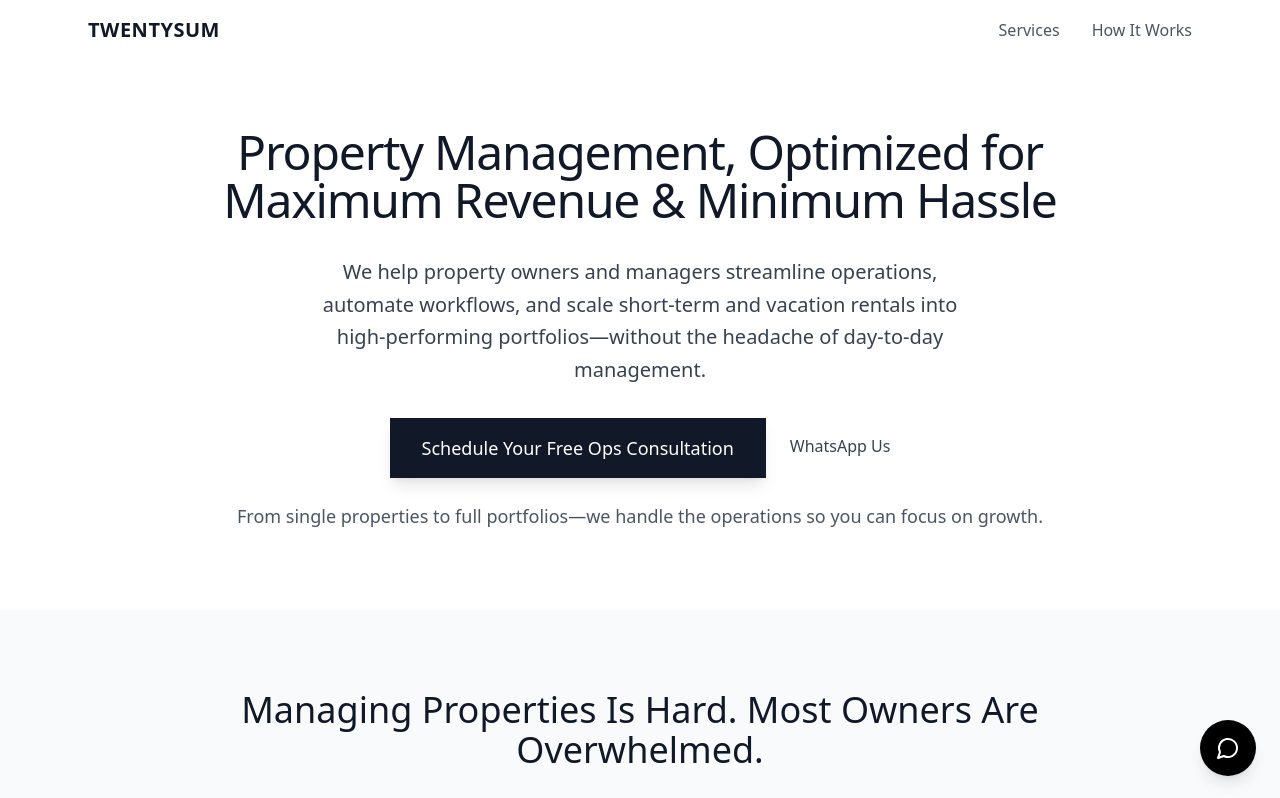
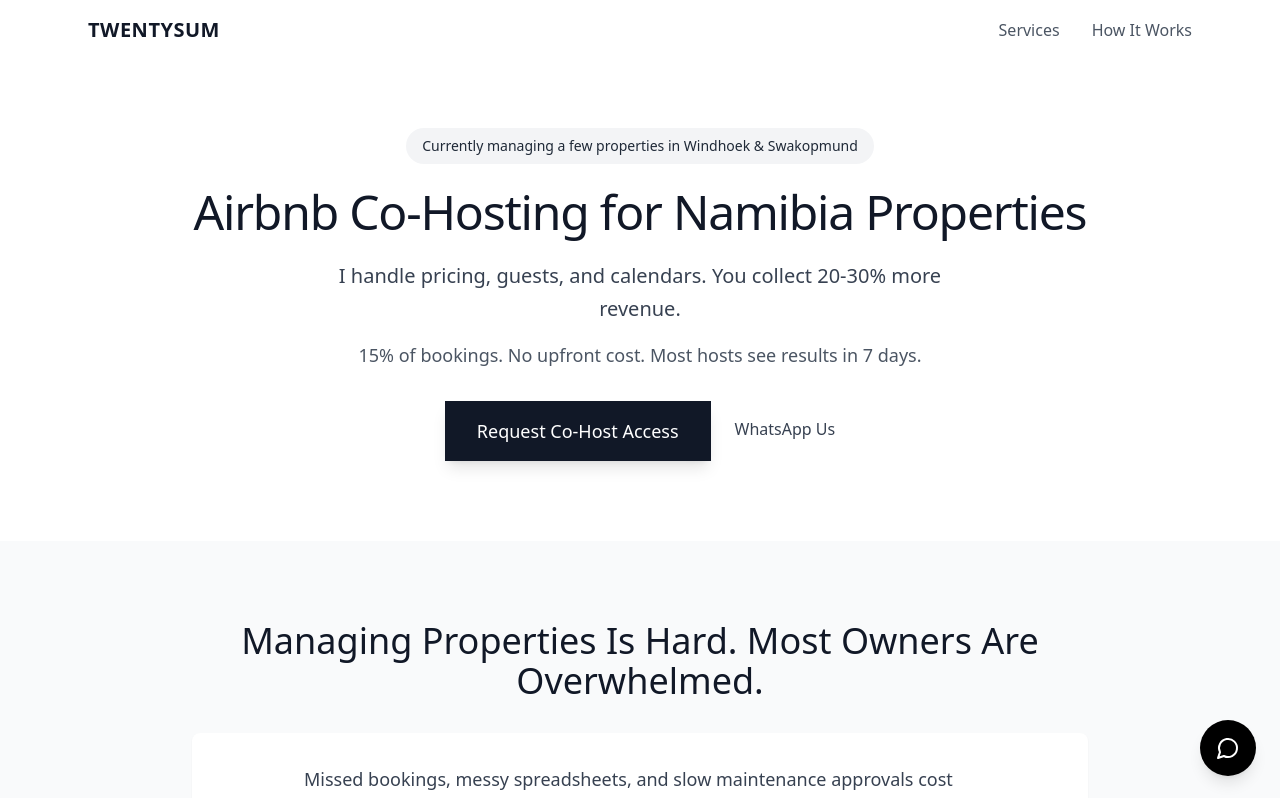
Before and after one commit to Projectcaroline/auvra, a React (Vite) app: page / in a window 1280 px wide. Shown: the top 798 px of the page. Built offline with nearby package versions, Linux system fonts and the light colour scheme; a web font is replaced by a local one.

Commit message:
Actually Implement Airbnb Co-Hosting Changes

```diff
--- a/index.html
+++ b/index.html
@@ -6,9 +6,9 @@
     <meta name="viewport" content="width=device-width, initial-scale=1.0" />
     <meta http-equiv="Content-Security-Policy" content="upgrade-insecure-requests">
     <meta http-equiv="Strict-Transport-Security" content="max-age=31536000; includeSubDomains">
-    <title>Twentysum - B2B Property Management Operations & Automation</title>
-    <meta name="description" content="We automate property management operations so companies can scale high-end portfolios without adding staff. Workflow automation, portfolio optimization, and full-service operations for PM companies." />
-    <meta name="keywords" content="property management operations, B2B property management, vacation rental automation, portfolio optimization, property management companies, workflow automation" />
+    <title>Airbnb Co-Hosting Namibia | Windhoek & Swakopmund Property Management</title>
+    <meta name="description" content="Professional Airbnb co-hosting in Namibia. 15% fee, 20-30% revenue increase. I handle pricing, guests & calendars for Windhoek, Swakopmund & Langstrand properties." />
+    <meta name="keywords" content="airbnb co-host namibia, windhoek airbnb management, swakopmund vacation rental, airbnb co-hosting, short term rental management namibia" />
     <meta name="author" content="Twentysum Private AI Systems" />
     <meta name="robots" content="index, follow" />
     <meta name="language" content="English" />
@@ -16,15 +16,15 @@
     <!-- Open Graph / Facebook -->
     <meta property="og:type" content="website" />
     <meta property="og:url" content="https://twentysum.online/" />
-    <meta property="og:title" content="Twentysum - B2B Property Management Operations & Automation" />
-    <meta property="og:description" content="We automate property management operations so companies can scale high-end portfolios without adding staff. Specializing in operational excellence for PM companies." />
+    <meta property="og:title" content="Airbnb Co-Hosting Namibia | Windhoek & Swakopmund Property Management" />
+    <meta property="og:description" content="Professional Airbnb co-hosting in Namibia. I handle pricing, guests & calendars for Windhoek, Swakopmund & Langstrand properties." />
     <meta property="og:image" content="https://images.pexels.com/photos/3756679/pexels-photo-3756679.jpeg?auto=compress&cs=tinysrgb&w=1200&h=630" />
 
     <!-- Twitter -->
     <meta property="twitter:card" content="summary_large_image" />
     <meta property="twitter:url" content="https://twentysum.online/" />
-    <meta property="twitter:title" content="Twentysum - B2B Property Management Operations & Automation" />
-    <meta property="twitter:description" content="We automate property management operations so companies can scale high-end portfolios without adding staff. Specializing in operational excellence for PM companies." />
+    <meta property="twitter:title" content="Airbnb Co-Hosting Namibia | Windhoek & Swakopmund Property Management" />
+    <meta property="twitter:description" content="Professional Airbnb co-hosting in Namibia. I handle pricing, guests & calendars for Windhoek, Swakopmund & Langstrand properties." />
     <meta property="twitter:image" content="https://images.pexels.com/photos/3756679/pexels-photo-3756679.jpeg?auto=compress&cs=tinysrgb&w=1200&h=630" />
 
     <!-- Structured Data -->
@@ -33,7 +33,7 @@
       "@context": "https://schema.org",
       "@type": "LocalBusiness",
       "name": "Twentysum",
-      "description": "B2B property management operations and automation. We help property management companies scale high-end portfolios without adding staff.",
+      "description": "Professional Airbnb co-hosting services in Namibia. Specializing in Windhoek, Swakopmund, and coastal property management.",
       "url": "https://twentysum.online",
       "telephone": "+264812568924",
       "email": "ajarlandings@gmail.com",
--- a/src/App.tsx
+++ b/src/App.tsx
@@ -54,21 +54,27 @@ const App = () => {
       {/* Hero Section */}
       <section className="pt-32 pb-20 px-6">
         <div className="max-w-4xl mx-auto text-center">
-          <h1 className="text-4xl md:text-5xl font-light leading-tight mb-8 tracking-tight text-gray-900">
-            Property Management, Optimized for Maximum Revenue & Minimum Hassle
+          <div className="bg-gray-100 text-gray-800 px-4 py-2 rounded-full text-sm font-medium mb-6 inline-block">
+            Currently managing a few properties in Windhoek & Swakopmund
+          </div>
+          <h1 className="text-4xl md:text-5xl font-light leading-tight mb-6 tracking-tight text-gray-900">
+            Airbnb Co-Hosting for Namibia Properties
           </h1>
-          <p className="text-xl text-gray-700 mb-8 max-w-2xl mx-auto leading-relaxed">
-            We help property owners and managers streamline operations, automate workflows, and scale short-term and vacation rentals into high-performing portfolios—without the headache of day-to-day management.
+          <p className="text-xl text-gray-700 mb-4 max-w-2xl mx-auto leading-relaxed">
+            I handle pricing, guests, and calendars. You collect 20-30% more revenue.
+          </p>
+          <p className="text-lg text-gray-600 mb-8 max-w-2xl mx-auto">
+            15% of bookings. No upfront cost. Most hosts see results in 7 days.
           </p>
           <div className="flex flex-col sm:flex-row gap-6 justify-center items-center">
             <button
-              onClick={() => window.open('https://calendly.com/twentysum/property-consultation', '_blank')}
+              onClick={() => window.open('https://wa.me/264812568924?text=Hi%2C%20I%27d%20like%20to%20request%20co-host%20access%20for%20my%20Airbnb%20property', '_blank')}
               className="bg-gray-900 text-white px-8 py-4 text-lg font-medium hover:bg-gray-800 transition-colors shadow-lg"
             >
-              Schedule Your Free Ops Consultation
+              Request Co-Host Access
             </button>
             <a
-              href="https://wa.me/264812568924?text=Hi%2C%20I%27d%20like%20to%20learn%20about%20your%20property%20management%20services"
+              href="https://wa.me/264812568924?text=Hi%2C%20I%27d%20like%20to%20learn%20about%20your%20Airbnb%20co-hosting%20services"
               target="_blank"
               rel="noopener noreferrer"
               className="text-gray-700 hover:text-gray-900 transition-colors border-b border-transparent hover:border-gray-900 pb-1"
@@ -76,9 +82,6 @@ const App = () => {
               WhatsApp Us
             </a>
           </div>
-          <p className="text-gray-600 mt-6 text-lg">
-            From single properties to full portfolios—we handle the operations so you can focus on growth.
-          </p>
         </div>
       </section>
 
```
